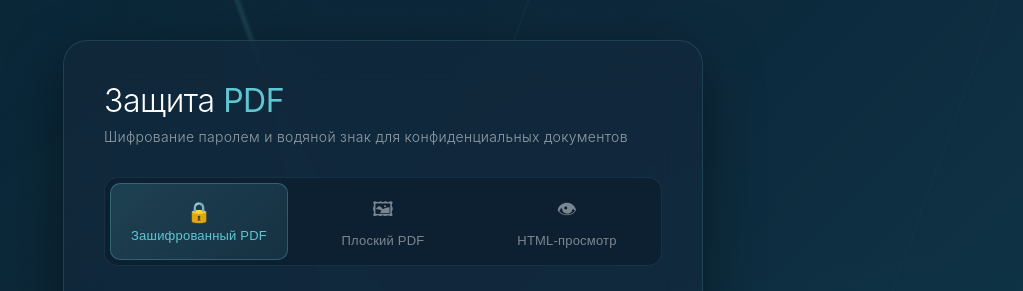
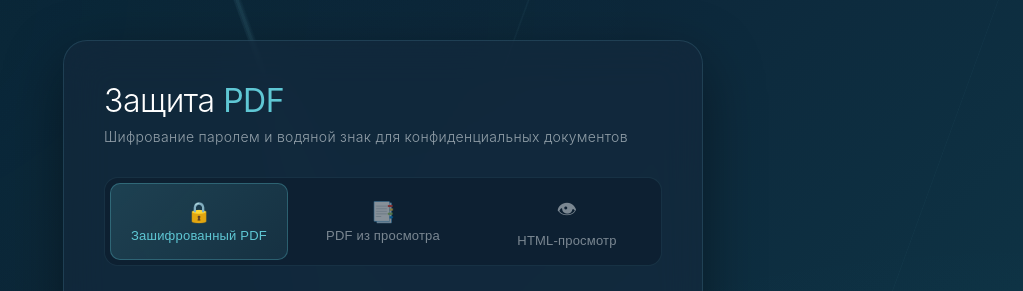
Before and after one commit to Tigrakot/pdf-protector-aksioma, a website: page public/index.html in a window 1280 px wide. Shown: the top 291 px of the page, without its empty margins (257-1280 px from the left). Drawn offline with Linux system fonts and the light colour scheme.

Commit message:
Update index.html

```diff
--- a/public/index.html
+++ b/public/index.html
@@ -335,9 +335,9 @@
           <span class="mode-icon">🔒</span>
           Зашифрованный PDF
         </button>
-        <button class="mode-btn" data-mode="flat_pdf">
-          <span class="mode-icon">🖼</span>
-          Плоский PDF
+        <button class="mode-btn" data-mode="pdf_from_viewer">
+          <span class="mode-icon">📑</span>
+          PDF из просмотра
         </button>
         <button class="mode-btn" data-mode="html_viewer">
           <span class="mode-icon">👁</span>
```
